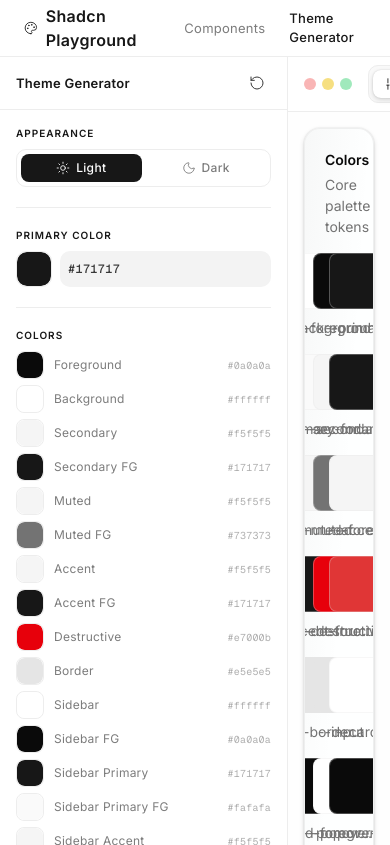
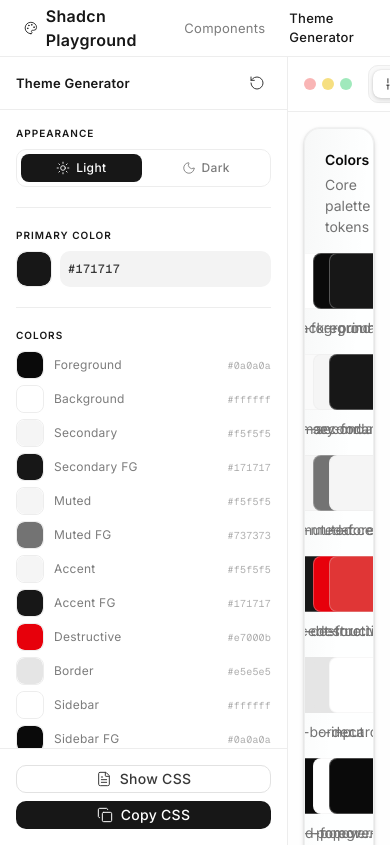
Before and after one commit to MohanaprabhuR/shadcn-app, a Next.js app: page /theme-generator in a window 390 px wide. Built offline with nearby package versions, Linux system fonts and the light colour scheme.

Commit message:
fix: adjust layout and improve responsiveness in main components

```diff
--- a/app/layout.tsx
+++ b/app/layout.tsx
@@ -59,10 +59,10 @@
         outfit.variable,
       )}
     >
-      <body className="min-h-screen bg-background text-foreground overflow-hidden">
+      <body className="min-h-screen bg-background text-foreground">
         <ThemeProvider>
           <NavBar />
-          <main className="h-[calc(100vh-3.5rem)] overflow-hidden">{children}</main>
+          <main className="min-h-[calc(100vh-3.5rem)]">{children}</main>
           <Toaster />
         </ThemeProvider>
       </body>
--- a/app/page.tsx
+++ b/app/page.tsx
@@ -14,7 +14,8 @@
   {
     id: "buttons",
     title: "Buttons & Actions",
-    description: "Button variants, sizes, icon buttons, toggle, and button groups",
+    description:
+      "Button variants, sizes, icon buttons, toggle, and button groups",
     icon: MousePointerClick,
     count: 5,
     color: "bg-blue-500/10 text-blue-600 dark:text-blue-400",
@@ -22,7 +23,8 @@
   {
     id: "forms",
     title: "Form Inputs",
-    description: "Input, Textarea, Select, Checkbox, Radio, Switch, Slider, OTP",
+    description:
+      "Input, Textarea, Select, Checkbox, Radio, Switch, Slider, OTP",
     icon: FormInput,
     count: 10,
     color: "bg-green-500/10 text-green-600 dark:text-green-400",
@@ -46,7 +48,8 @@
   {
     id: "overlay",
     title: "Overlay & Dialogs",
-    description: "Dialog, Sheet, Drawer, Popover, Tooltip, Dropdown, Context Menu",
+    description:
+      "Dialog, Sheet, Drawer, Popover, Tooltip, Dropdown, Context Menu",
     icon: Layers,
     count: 8,
     color: "bg-pink-500/10 text-pink-600 dark:text-pink-400",
@@ -54,7 +57,8 @@
   {
     id: "layout",
     title: "Layout",
-    description: "Accordion, Collapsible, Resizable Panels, Scroll Area, Separator",
+    description:
+      "Accordion, Collapsible, Resizable Panels, Scroll Area, Separator",
     icon: PanelLeft,
     count: 5,
     color: "bg-cyan-500/10 text-cyan-600 dark:text-cyan-400",
@@ -79,7 +83,7 @@
 
 export default function HomePage() {
   return (
-    <div className="mx-auto max-w-screen-xl px-6 py-12">
+    <div className="mx-auto max-w-7xl px-6 py-12">
       <div className="mb-10">
         <h1 className="text-4xl font-bold tracking-tight">Components</h1>
         <p className="mt-2 text-lg text-muted-foreground">
@@ -105,10 +109,10 @@
                   {cat.count} components
                 </span>
               </div>
-              <h2 className="font-semibold text-foreground group-hover:text-primary transition-colors">
+              <h2 className="font-semibold text-foreground transition-colors group-hover:text-primary">
                 {cat.title}
               </h2>
-              <p className="mt-1 text-sm text-muted-foreground line-clamp-2">
+              <p className="mt-1 line-clamp-2 text-sm text-muted-foreground">
                 {cat.description}
               </p>
             </Link>
@@ -119,7 +123,8 @@
       <div className="mt-12 rounded-xl border bg-muted/30 p-6">
         <h2 className="text-xl font-semibold">Theme Generator</h2>
         <p className="mt-1 text-sm text-muted-foreground">
-          Customize colors, radius, and fonts. Preview live changes and export your theme.
+          Customize colors, radius, and fonts. Preview live changes and export
+          your theme.
         </p>
         <Link
           href="/theme-generator"
--- a/app/theme-generator/page.tsx
+++ b/app/theme-generator/page.tsx
@@ -2165,9 +2165,9 @@
 
   return (
     <TooltipProvider>
-      <div className="flex h-full overflow-hidden">
+      <div className="flex h-[calc(100vh-3.5rem)] overflow-hidden">
         {/* ── Controls Sidebar ── */}
-        <aside className="flex w-72 shrink-0 flex-col overflow-y-auto border-r bg-background">
+        <aside className="flex w-72 shrink-0 flex-col border-r bg-background">
           {/* Header */}
           <div className="flex items-center justify-between border-b px-4 py-3">
             <h2 className="text-sm font-semibold">Theme Generator</h2>
@@ -2186,7 +2186,7 @@
             </Tooltip>
           </div>
 
-          <div className="flex-1 space-y-5 p-4">
+        <div className="flex-1 space-y-5 overflow-y-auto p-4">
             {/* Mode Toggle */}
             <div className="space-y-2">
               <p className="text-[10px] font-semibold tracking-widest text-primary uppercase">
```
